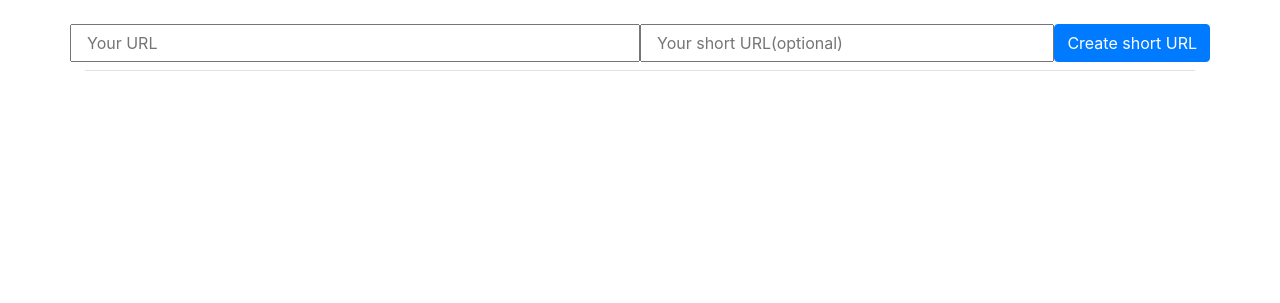
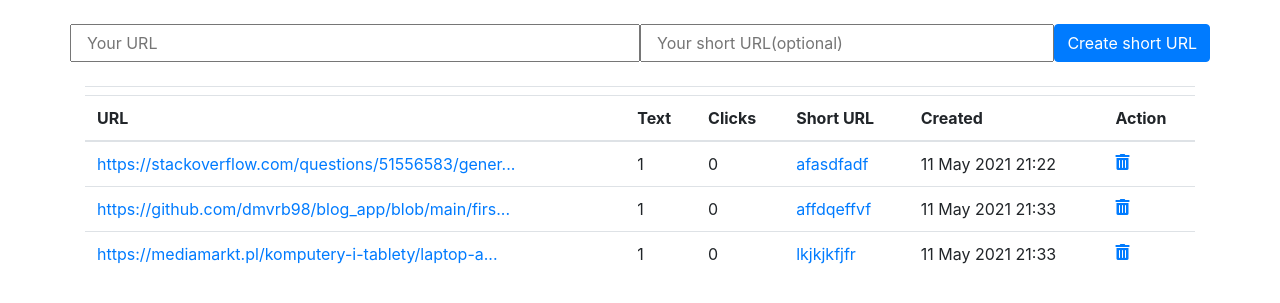
Before and after one commit to dmvrb98/url_git, a Django app: page / in a window 1280 px wide. Shown: the part 58-361 px from the top of the page. Run offline with Django 3.2, Linux system fonts and the light colour scheme; data comes from the database, SQL or seed files in the repository; some libraries are stand-ins or nearby versions.

Commit message:
new changes

```diff
--- a/home_page/forms.py
+++ b/home_page/forms.py
@@ -5,7 +5,7 @@ from .models import UsersUrl
 class UrlForm(forms.ModelForm):
 	class Meta:
 		model = UsersUrl
-		fields = ('url', 'short',)
+		fields = ['url', 'short',]
 		labels = {'url': '',
 				  'short': '',}
 		widgets = {
@@ -17,3 +17,13 @@ class UrlForm(forms.ModelForm):
 				  	'class': 'col',
 				  	'placeholder': 'Your short URL(optional)',}),
 					}
+
+
+class ManageForm(forms.ModelForm):
+	class Meta:
+		model = UsersUrl
+		fields = ['short', 'url_content', 'click_count', 'date_added']
+		labels = {'short': '', 'url_content': '', 'click_count': '', 'date_added': ''}
+		widgets = {
+
+        }
--- a/home_page/models.py
+++ b/home_page/models.py
@@ -3,9 +3,11 @@ from django.contrib.auth.models import User
 
 
 class UsersUrl(models.Model):
-	url = models.CharField(max_length=100)
-	short = models.CharField(max_length=10)
-	date_added = models.DateTimeField(auto_now_add=True)
+	url = models.CharField(max_length=200)
+	short = models.CharField(max_length=10, blank=True)
+	date_added = models.DateTimeField(null=True)
+	click_count = models.IntegerField(default=0)
+	url_content = models.CharField(max_length=500, blank=True)
 
 	def __str__(self):
-		return self.url
+		return f"{self.url[:50]}..."
--- a/home_page/templates/home_page/base.html
+++ b/home_page/templates/home_page/base.html
@@ -1,5 +1,5 @@
 {% load bootstrap4 %}
-
+<link rel="stylesheet" href="https://use.fontawesome.com/releases/v5.11.2/css/all.css">
 <!doctype html>
 <html lang="us">
   <head>
--- a/home_page/templates/home_page/index.html
+++ b/home_page/templates/home_page/index.html
@@ -1,4 +1,5 @@
 {% extends "./base.html" %}
+{% load bootstrap_icons %}
 
 {% block page_header %}
 	<form method="POST">
@@ -11,9 +12,28 @@
 {% endblock page_header %}
 
 {% block content %}
-{{ urls }}
-{{ shorts }}
-	{% for url in urls %}
-		{{ url }}
-	{% endfor %}
+<table class="table">
+  <thead>
+	 <tr>
+      <th scope="col">URL</th>
+      <th scope="col">Text</th>
+      <th scope="col">Clicks</th>
+      <th scope="col">Short URL</th>
+      <th scope="col">Created</th>
+      <th scope="col">Action</th>
+    </tr>
+  </thead>
+  <tbody>
+  	{% for url in urls %}
+    <tr>
+      <td><a href="{% url 'home_page:manage_url' url.id%}">{{ url }}</td>
+      <td>{{ url.url_content }}</td>
+      <td>{{ url.click_count }}</td>
+      <td><a href="{% url 'home_page:redirect_url' url.short %}">{{ url.short }}</td>
+      <td>{{ url.date_added|date:'d M Y H:i'}}</td>
+      <td><a href="{% url 'home_page:delete_url' url.id %}"><i class="fas fa-trash-alt"></a></i></td>
+    </tr>
+    {% endfor %}
+  </tbody>
+</table>
 {% endblock content %}
--- a/home_page/urls.py
+++ b/home_page/urls.py
@@ -1,4 +1,4 @@
-from django.urls import path, include
+from django.urls import path, include, re_path
 from . import views
 
 app_name = 'home_page'
@@ -6,5 +6,7 @@ app_name = 'home_page'
 urlpatterns = [
     path('', views.index, name="index"),
     path('', include('django.contrib.auth.urls')),
-    path('', views.url_table, name="url_table"),
+    path('manage_url/<int:UsersUrl_id>/', views.manage_url, name="manage_url"),
+    path('<int:UsersUrl_id>/', views.delete_url, name="delete_url"),
+    path('<short>/', views.redirect_url, name="redirect_url"),
 ]
--- a/home_page/views.py
+++ b/home_page/views.py
@@ -1,26 +1,64 @@
 from django.shortcuts import render, redirect
 from django.contrib.auth import login
 from django.contrib.auth.forms import UserCreationForm
-from .forms import UrlForm
-from .models import UsersUrl
+from .forms import *
+from .models import *
+from random import randint
+import random, string
+from django.http import HttpResponse, HttpResponseRedirect, Http404
+from django.shortcuts import render,redirect,get_object_or_404,get_list_or_404
+from bs4 import BeautifulSoup
+import requests
+from django.utils import timezone
 
 
 def index(request):
 	if request.method == 'POST':
 		form = UrlForm(request.POST)
 		if form.is_valid():
-			input_url = form.save()
-			input_url.owner = request.user
-			return redirect('home_page:index')
+			if form.cleaned_data['short']=="":
+				short = ''.join(random.choice(string.ascii_letters) for x in range(10))
+				input_url = UsersUrl(url=form.cleaned_data['url'], short=short)
+				input_url.date_added = timezone.now()
+				input_url.save()
+				return redirect('home_page:index')
+			else:
+				input_url.date_added = timezone.now()
+				input_url = form.save()
+				return redirect('home_page:index')
 	else:
 		form = UrlForm()
 
-
-	context = {'form': form}
+	urls = UsersUrl.objects.all()
+	context = {'form': form, 'urls': urls}
 	return render(request, 'home_page/index.html', context)
 
-def url_table(request):
-	urls = UsersUrl.objects.all()
-	shorts = UsersUrl.objects.values('short')
-	context = {'urls': urls, 'shorts': shorts}
+
+def delete_url(request, UsersUrl_id):
+	urls = get_object_or_404(UsersUrl, id=UsersUrl_id)
+	if request.method == "GET":
+		urls.delete()
+		return redirect('home_page:index')
 	return render(request, 'home_page/index.html', context)
+
+
+
+def redirect_url(request, short):
+	fullurl = get_object_or_404(UsersUrl, short=short)
+	fullurl.click_count +=1
+	fullurl.save()
+	response = requests.get(fullurl.url)
+	data = []
+	soup = BeautifulSoup(response.text, 'lxml')
+	text = soup.find('a')
+	data.append(text)
+	for d in data:
+		d.url_content.save()
+	return HttpResponseRedirect(fullurl.url)
+
+def manage_url(request, UsersUrl_id):
+	if request.method != 'POST':
+		form = ManageForm(request.POST)
+		urls = UsersUrl.objects.get(id=UsersUrl_id)
+	context = {'form': form, 'urls': urls}
+	return render(request, 'home_page/manage_url.html', context)
--- a/url/settings.py
+++ b/url/settings.py
@@ -34,6 +34,7 @@ INSTALLED_APPS = [
     'users',
     'home_page',
     'bootstrap4',
+    'django_bootstrap_icons',
     'django.contrib.admin',
     'django.contrib.auth',
     'django.contrib.contenttypes',
--- a/url/urls.py
+++ b/url/urls.py
@@ -3,6 +3,7 @@ from django.urls import path, include
 
 urlpatterns = [
     path('admin/', admin.site.urls),
+    path('users/', include('users.urls')),
     path('', include('home_page.urls')),
-    path('', include('users.urls')),
+
 ]
--- a/users/templates/registration/register.html
+++ b/users/templates/registration/register.html
@@ -6,4 +6,5 @@
   		{{ form.as_p }}
   		<button name="submit" value="Submit" class="btn btn-primary">Sign up</button>
   		<input type="hidden" name="next" value="{% url 'home_page:index' %}" />
-	</form>{% endblock content %}
+	</form>
+{% endblock content %}
```
Also changed, not shown: home_page/templates/home_page/manage_url.html (added, +27 -0 lines), home_page/migrations/0009_auto_20210517_2009.py (added), home_page/migrations/0010_auto_20210520_0754.py (added), home_page/migrations/0011_auto_20210525_1201.py (added), home_page/migrations/0012_alter_usersurl_date_added.py (added), home_page/migrations/0013_alter_usersurl_url_content.py (added).
